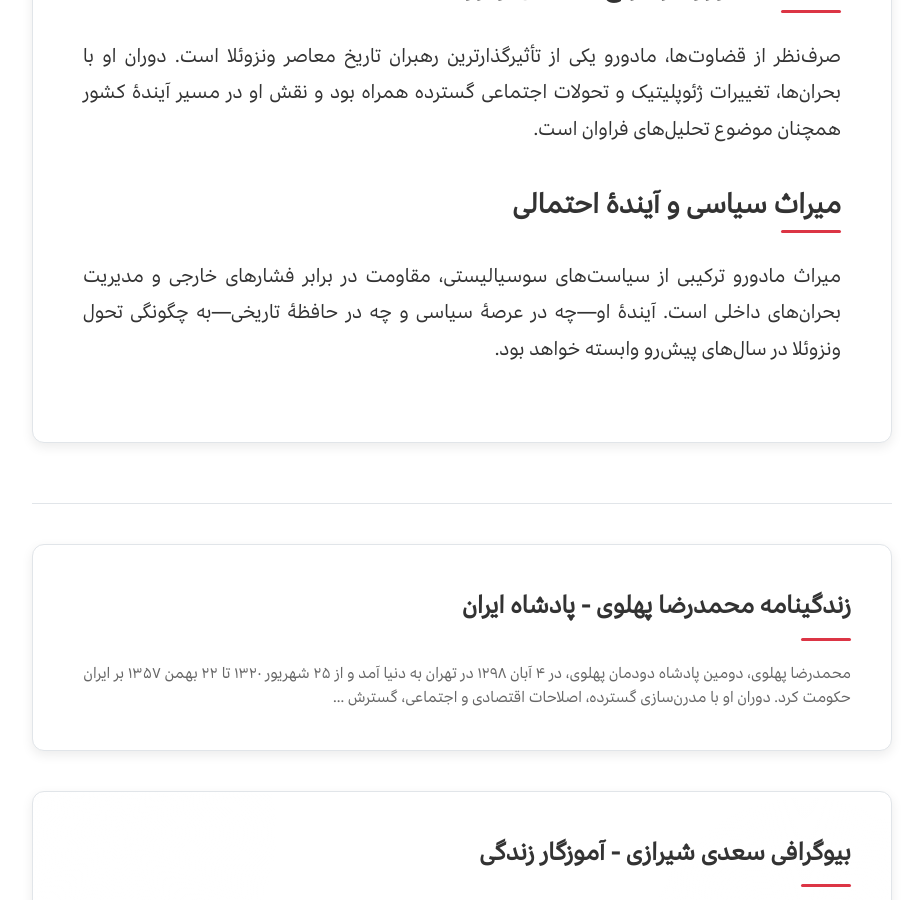
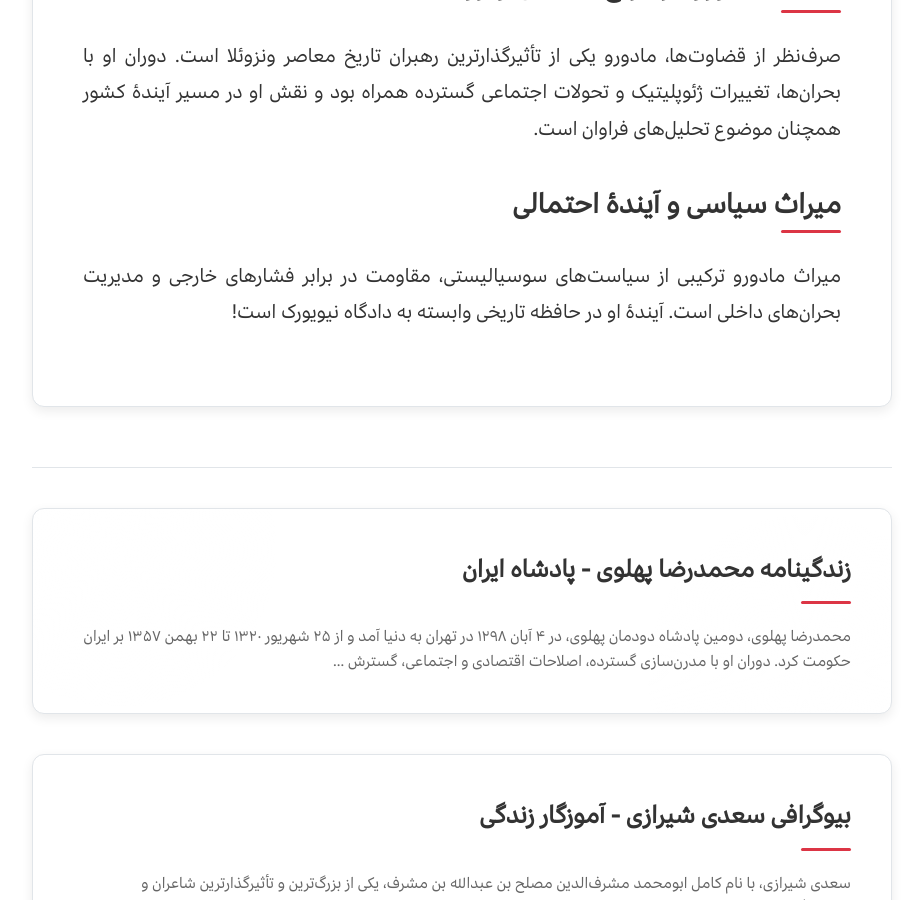
Before and after one commit to darkblog/darkblog.github.io, a Jekyll site: the page built from _posts/2026-1-4-maduro.md, in a window 1280 px wide and 900 px high, scrolled down 4925 px. Shown: the whole window, without its empty margins (178-1101 px from the left). Built offline with Jekyll 4.4.1, drawn with Linux system fonts in a browser that asks for light colours.

Commit message:
Update 2026-1-4-maduro.md

```diff
--- a/_posts/2026-1-4-maduro.md
+++ b/_posts/2026-1-4-maduro.md
@@ -63,4 +63,4 @@ image: /blog/nicolas-maduro.jpg
 صرف‌نظر از قضاوت‌ها، مادورو یکی از تأثیرگذارترین رهبران تاریخ معاصر ونزوئلا است. دوران او با بحران‌ها، تغییرات ژئوپلیتیک و تحولات اجتماعی گسترده همراه بود و نقش او در مسیر آیندهٔ کشور همچنان موضوع تحلیل‌های فراوان است.
 
 ## میراث سیاسی و آیندهٔ احتمالی
-میراث مادورو ترکیبی از سیاست‌های سوسیالیستی، مقاومت در برابر فشارهای خارجی و مدیریت بحران‌های داخلی است. آیندهٔ او—چه در عرصهٔ سیاسی و چه در حافظهٔ تاریخی—به چگونگی تحول ونزوئلا در سال‌های پیش‌رو وابسته خواهد بود.
+میراث مادورو ترکیبی از سیاست‌های سوسیالیستی، مقاومت در برابر فشارهای خارجی و مدیریت بحران‌های داخلی است. آیندهٔ او در حافظه تاریخی وابسته به دادگاه نیویورک است!
```
